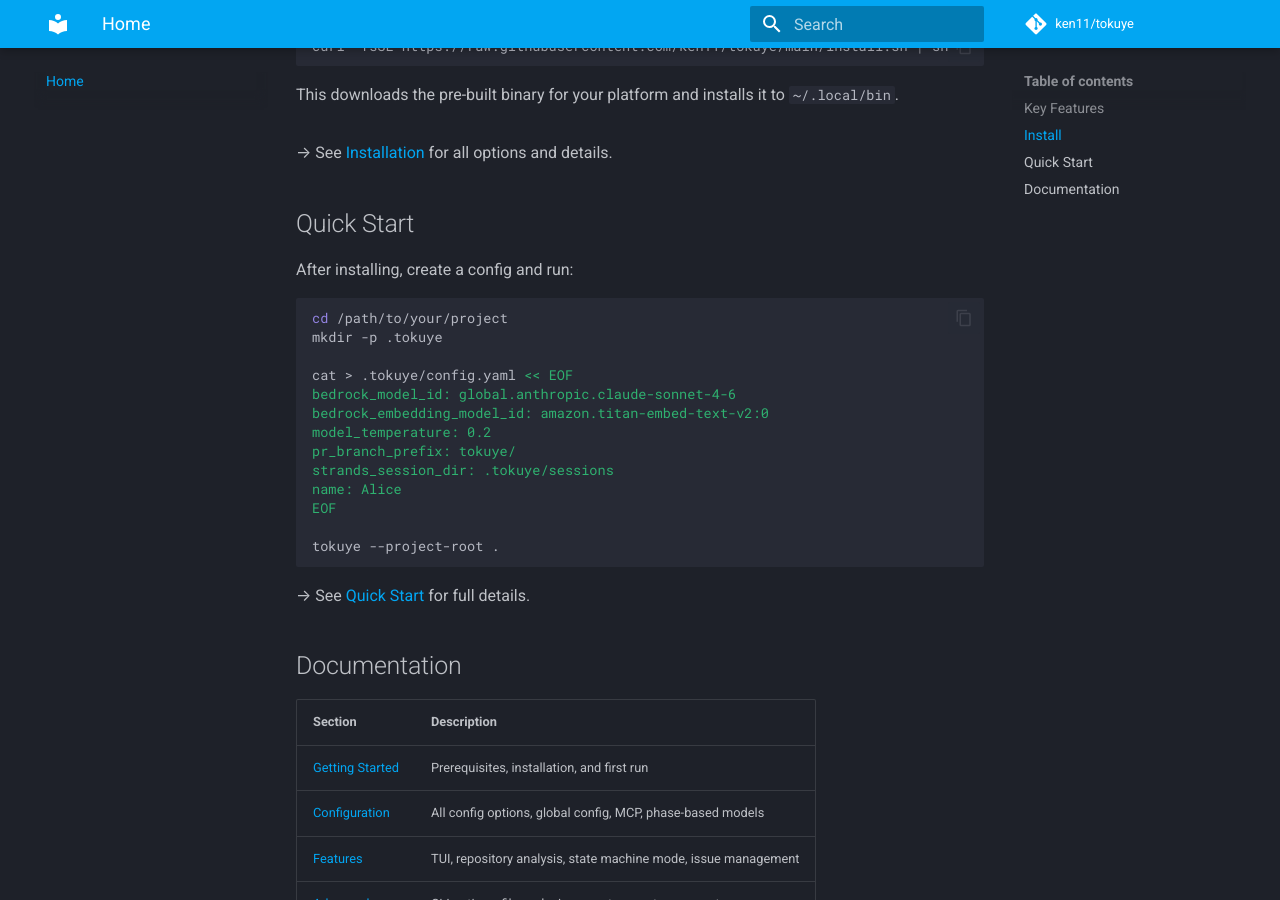
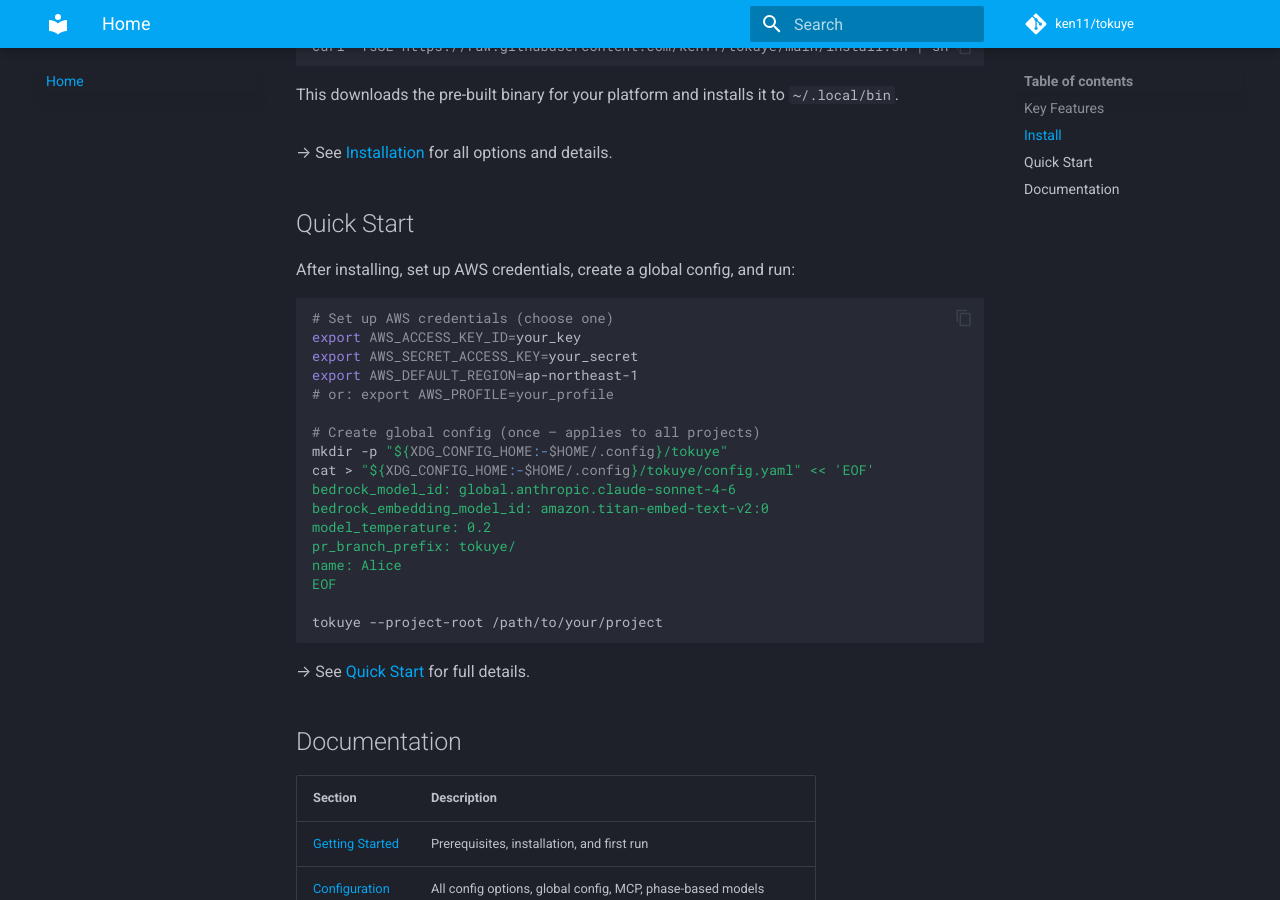
Before and after one commit to ken11/tokuye, an MkDocs documentation site: the page built from docs/index.md, in a window 1280 px wide and 900 px high, scrolled down 890 px. Built offline with MkDocs 1.6.1 and Material for MkDocs 9.7.7, drawn with Linux system fonts in a browser that asks for light colours; comment, search, counter and statistics services are not loaded.

Commit message:
docs: ドキュメント整備
- README: Quick StartにAWS認証情報の設定手順を追加（Step 2として挿入）
- docs/index.md: Quick StartをglobalConfig作成に変更、strands_session_dir削除、AWS認証手順追加
- docs/getting-started/prerequisites.md: Python/uvをバイナリインストール不要と明記、gh CLIにGitHub連携操作の説明を追加
- docs/getting-started/quickstart.md: config例からstrands_session_dir削除
- docs/getting-started/installation.md: config例(2箇所)からstrands_session_dir削除
- docs/configuration/global-config.md: config例にbedrock_embedding_model_idを追加

````diff
--- a/docs/index.md
+++ b/docs/index.md
@@ -43,22 +43,26 @@
 
 ## Quick Start
 
-After installing, create a config and run:
+After installing, set up AWS credentials, create a global config, and run:
 
 ```bash
-cd /path/to/your/project
-mkdir -p .tokuye
+# Set up AWS credentials (choose one)
+export AWS_ACCESS_KEY_ID=your_key
+export AWS_SECRET_ACCESS_KEY=your_secret
+export AWS_DEFAULT_REGION=ap-northeast-1
+# or: export AWS_PROFILE=your_profile
 
-cat > .tokuye/config.yaml << EOF
+# Create global config (once — applies to all projects)
+mkdir -p "${XDG_CONFIG_HOME:-$HOME/.config}/tokuye"
+cat > "${XDG_CONFIG_HOME:-$HOME/.config}/tokuye/config.yaml" << 'EOF'
 bedrock_model_id: global.anthropic.claude-sonnet-4-6
 bedrock_embedding_model_id: amazon.titan-embed-text-v2:0
 model_temperature: 0.2
 pr_branch_prefix: tokuye/
-strands_session_dir: .tokuye/sessions
 name: Alice
 EOF
 
-tokuye --project-root .
+tokuye --project-root /path/to/your/project
 ```
 
 → See [Quick Start](getting-started/quickstart.md) for full details.
````
Also changed, not shown: README.md (+8 -3 lines), docs/configuration/global-config.md (+1 -0 lines), docs/getting-started/installation.md (+0 -2 lines), docs/getting-started/prerequisites.md (+7 -11 lines), docs/getting-started/quickstart.md (+0 -1 lines), 1 other file.
